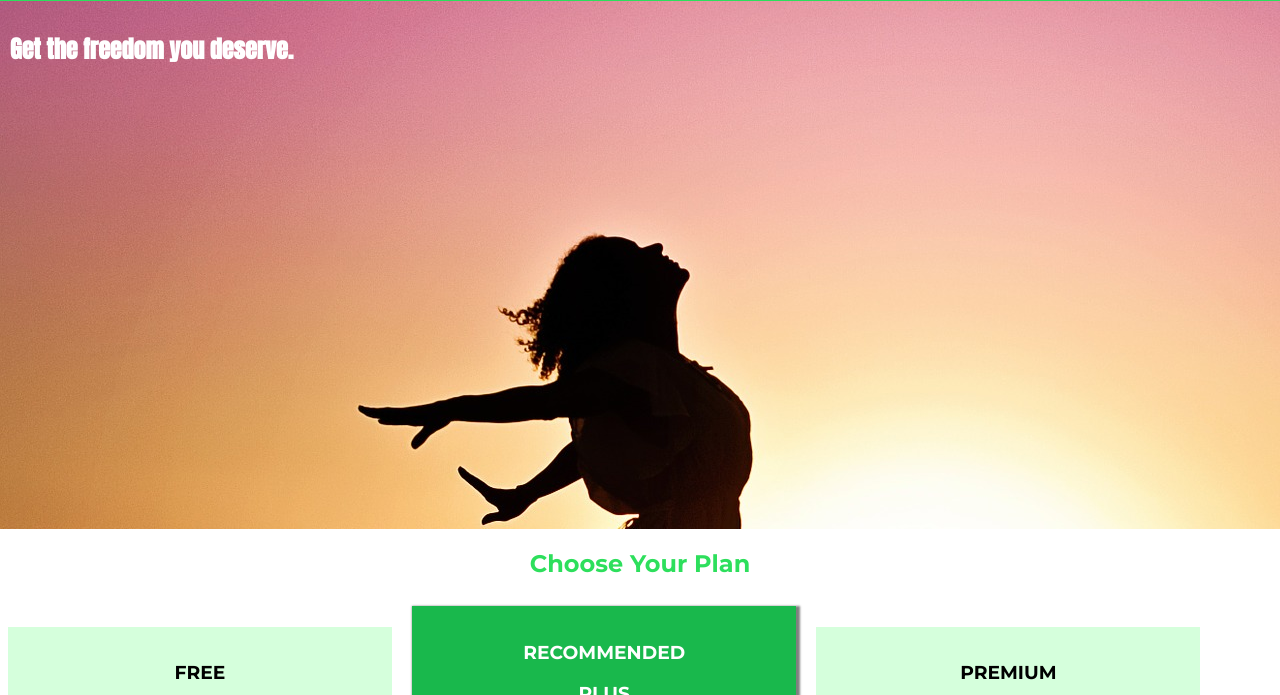
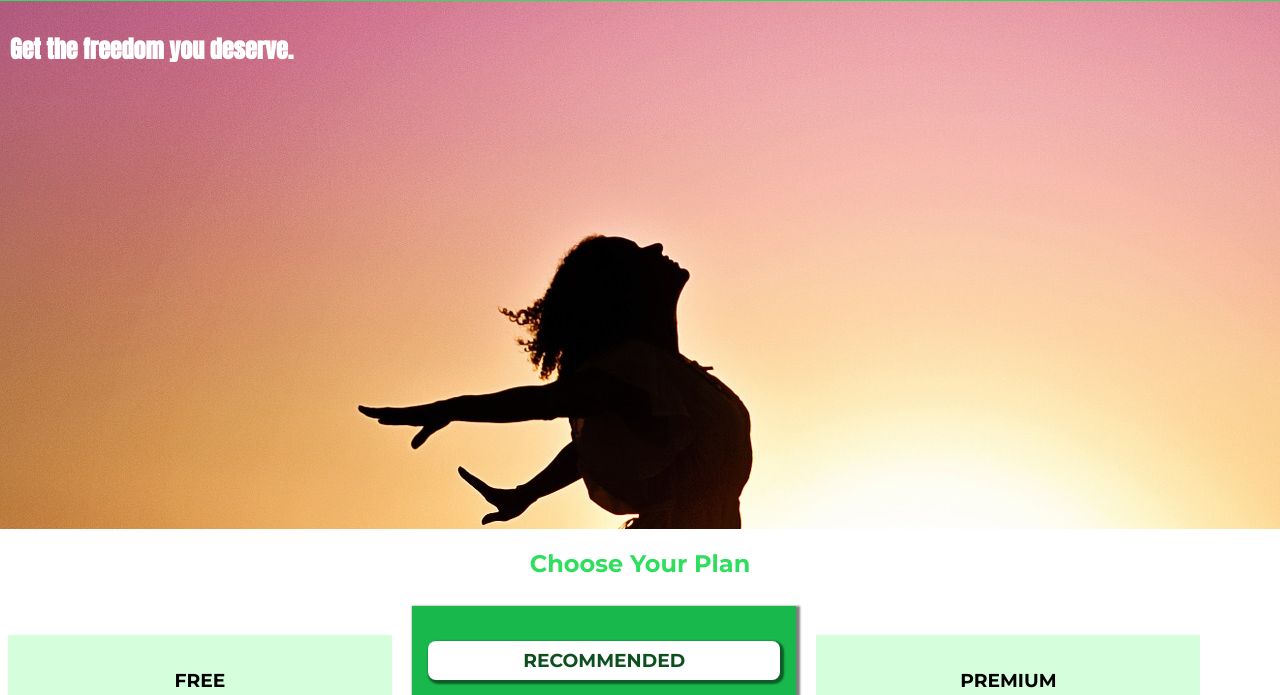
Before and after one commit to mateuszfranke/css-course, a plain HTML site: page index.html in a window 1280 px wide. Shown: the part 42-737 px from the top of the page. Drawn offline with Linux system fonts and the light colour scheme.

Commit message:
working on recommended

```diff
--- a/main.css
+++ b/main.css
@@ -35,7 +35,11 @@ body {
 }
 
 .plan__annotation{
-
+    background-color: white;
+    color: #0e4f1f;
+    box-shadow: 2px 2px 2px 2px rgba(0,0,0,0.5);
+    padding: 8px;
+    border-radius: 8px;
 }
 
 .plan--highlighted{
```
